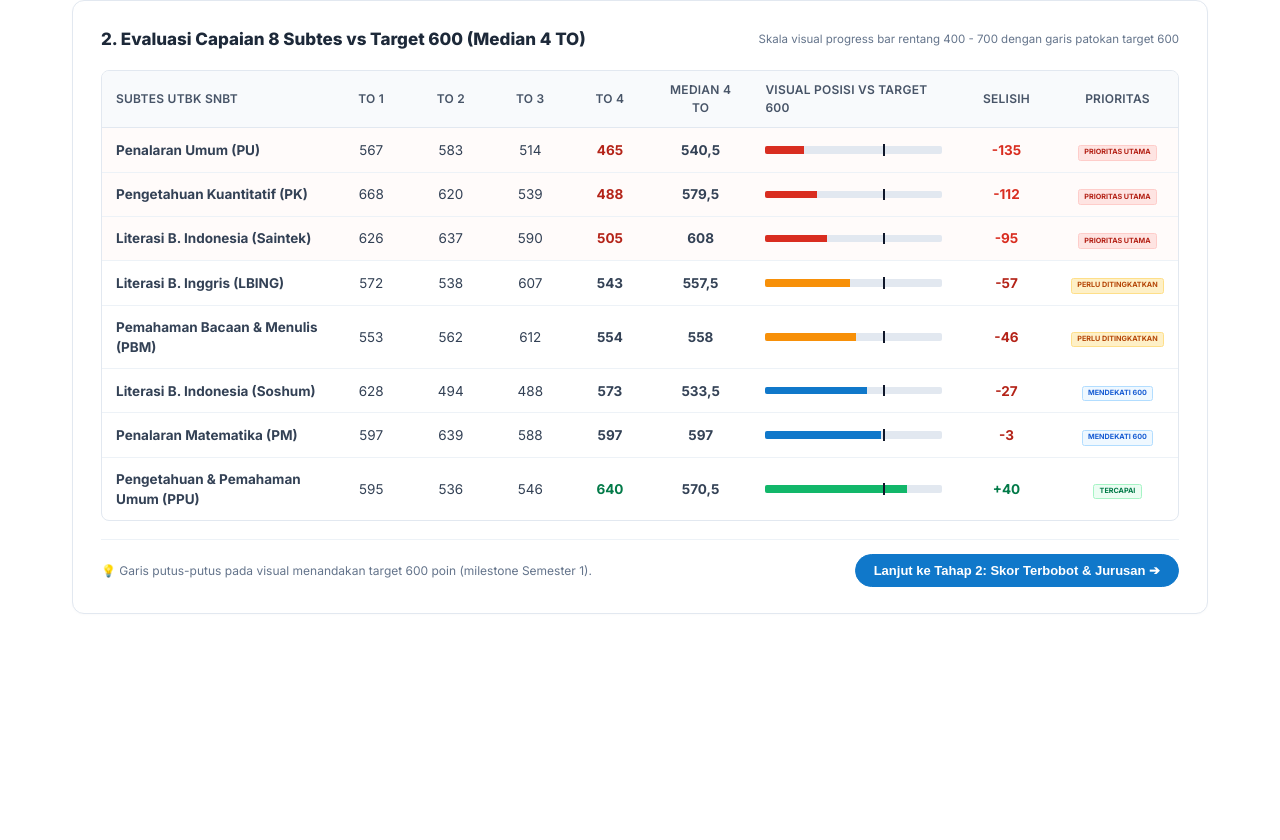
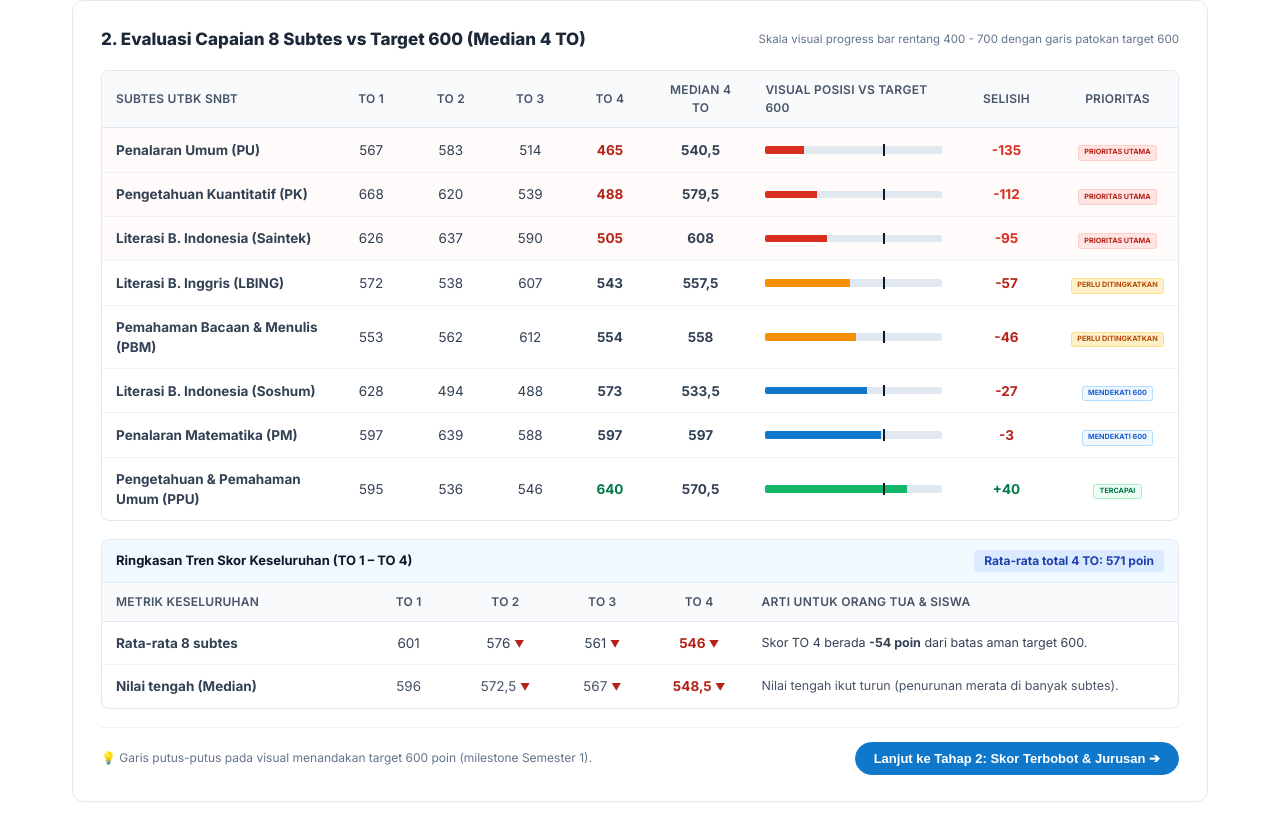
Before and after one commit to hhidro29/BACConsultationReport, a React (Vite) app: page /#/v2 in a window 1280 px wide. Shown: the part 1476-2316 px from the top of the page. Before the commit the page ends 2198 px from the top, so only its background shows below. Built offline with nearby package versions, Linux system fonts and the light colour scheme.

Commit message:
refactor(ui): separate Overall Trend Summary (TO 1-4 & 571 avg) into dedicated card below 8-subtest table for parent readability

```diff
--- a/src/pages/CheckpointV2Page.tsx
+++ b/src/pages/CheckpointV2Page.tsx
@@ -353,6 +353,45 @@ export const CheckpointV2Page: React.FC = () => {
                         </tr>
                       );
                     })}
+                  </tbody>
+                </table>
+              </div>
+
+              <div className="table-container" style={{ marginTop: 18 }}>
+                <div style={{ background: '#f0f9ff', padding: '10px 14px', display: 'flex', justifyContent: 'space-between', alignItems: 'center', borderBottom: '1px solid var(--border)' }}>
+                  <strong style={{ fontSize: 13, color: '#0f172a' }}>Ringkasan Tren Skor Keseluruhan (TO 1 – TO 4)</strong>
+                  <span style={{ fontSize: 12, fontWeight: 700, color: '#1e40af', background: '#dbeafe', padding: '2px 10px', borderRadius: 4 }}>
+                    Rata-rata total 4 TO: 571 poin
+                  </span>
+                </div>
+                <table className="data-table">
+                  <thead>
+                    <tr>
+                      <th style={{ width: '24%' }}>Metrik Keseluruhan</th>
+                      <th style={{ textAlign: 'center', width: '9%' }}>TO 1</th>
+                      <th style={{ textAlign: 'center', width: '9%' }}>TO 2</th>
+                      <th style={{ textAlign: 'center', width: '9%' }}>TO 3</th>
+                      <th style={{ textAlign: 'center', width: '9%' }}>TO 4</th>
+                      <th style={{ width: '40%' }}>Arti untuk Orang Tua &amp; Siswa</th>
+                    </tr>
+                  </thead>
+                  <tbody>
+                    <tr>
+                      <td><strong>Rata-rata 8 subtes</strong></td>
+                      <td style={{ textAlign: 'center' }}>601</td>
+                      <td style={{ textAlign: 'center' }}>576 <span style={{ color: '#b42318', fontSize: 10 }}>▼</span></td>
+                      <td style={{ textAlign: 'center' }}>561 <span style={{ color: '#b42318', fontSize: 10 }}>▼</span></td>
+                      <td style={{ textAlign: 'center', fontWeight: 700, color: '#b42318' }}>546 <span style={{ fontSize: 10 }}>▼</span></td>
+                      <td style={{ fontSize: 12.5, color: '#334155' }}>Skor TO 4 berada <strong>-54 poin</strong> dari batas aman target 600.</td>
+                    </tr>
+                    <tr>
+                      <td><strong>Nilai tengah (Median)</strong></td>
+                      <td style={{ textAlign: 'center', color: '#475467' }}>596</td>
+                      <td style={{ textAlign: 'center', color: '#475467' }}>572,5 <span style={{ color: '#b42318', fontSize: 10 }}>▼</span></td>
+                      <td style={{ textAlign: 'center', color: '#475467' }}>567 <span style={{ color: '#b42318', fontSize: 10 }}>▼</span></td>
+                      <td style={{ textAlign: 'center', fontWeight: 700, color: '#b42318' }}>548,5 <span style={{ fontSize: 10 }}>▼</span></td>
+                      <td style={{ fontSize: 12.5, color: '#475467' }}>Nilai tengah ikut turun (penurunan merata di banyak subtes).</td>
+                    </tr>
                   </tbody>
                 </table>
               </div>
```
Also changed, not shown: src/components/V2PdfModal.tsx (+1 -1 lines).
